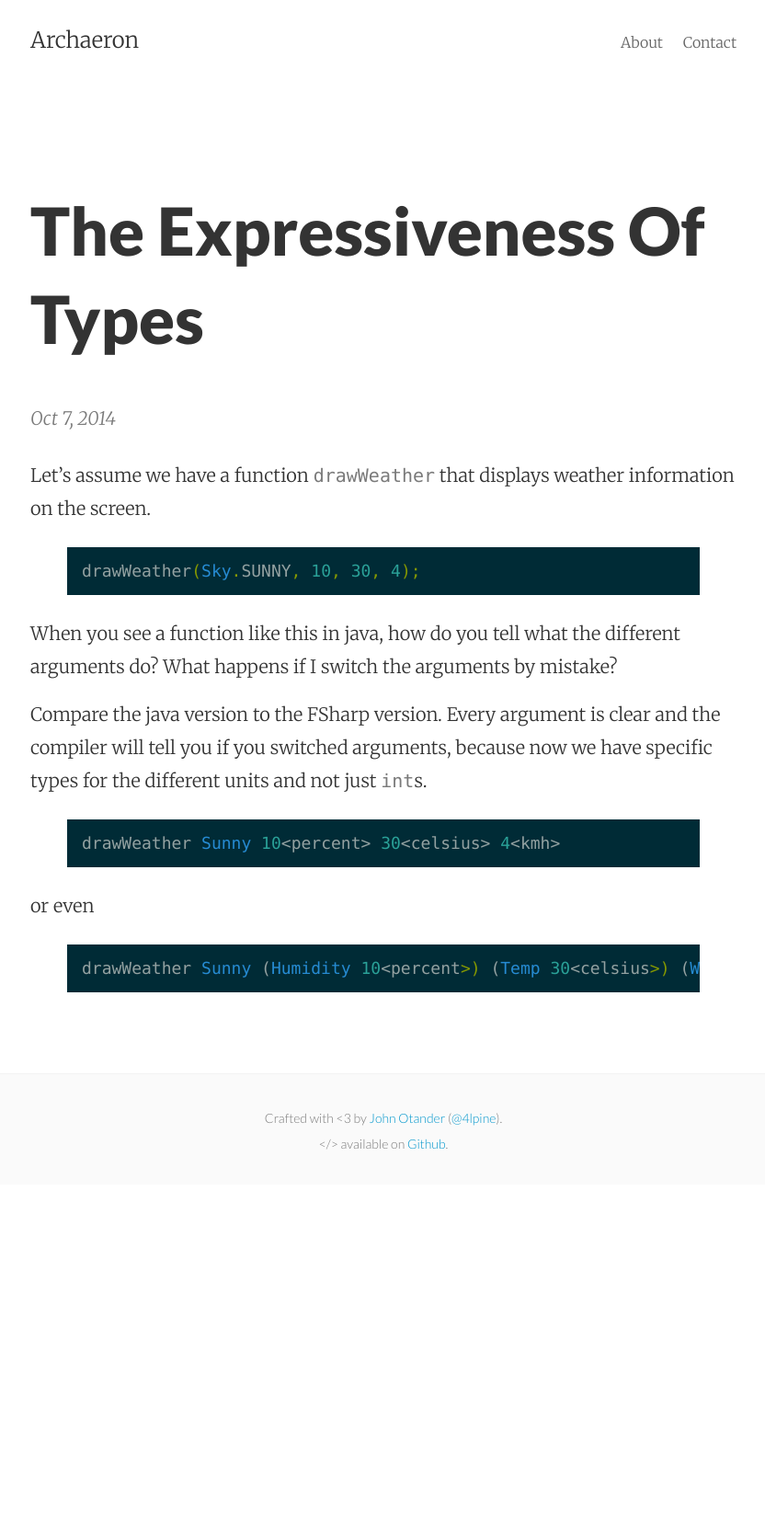
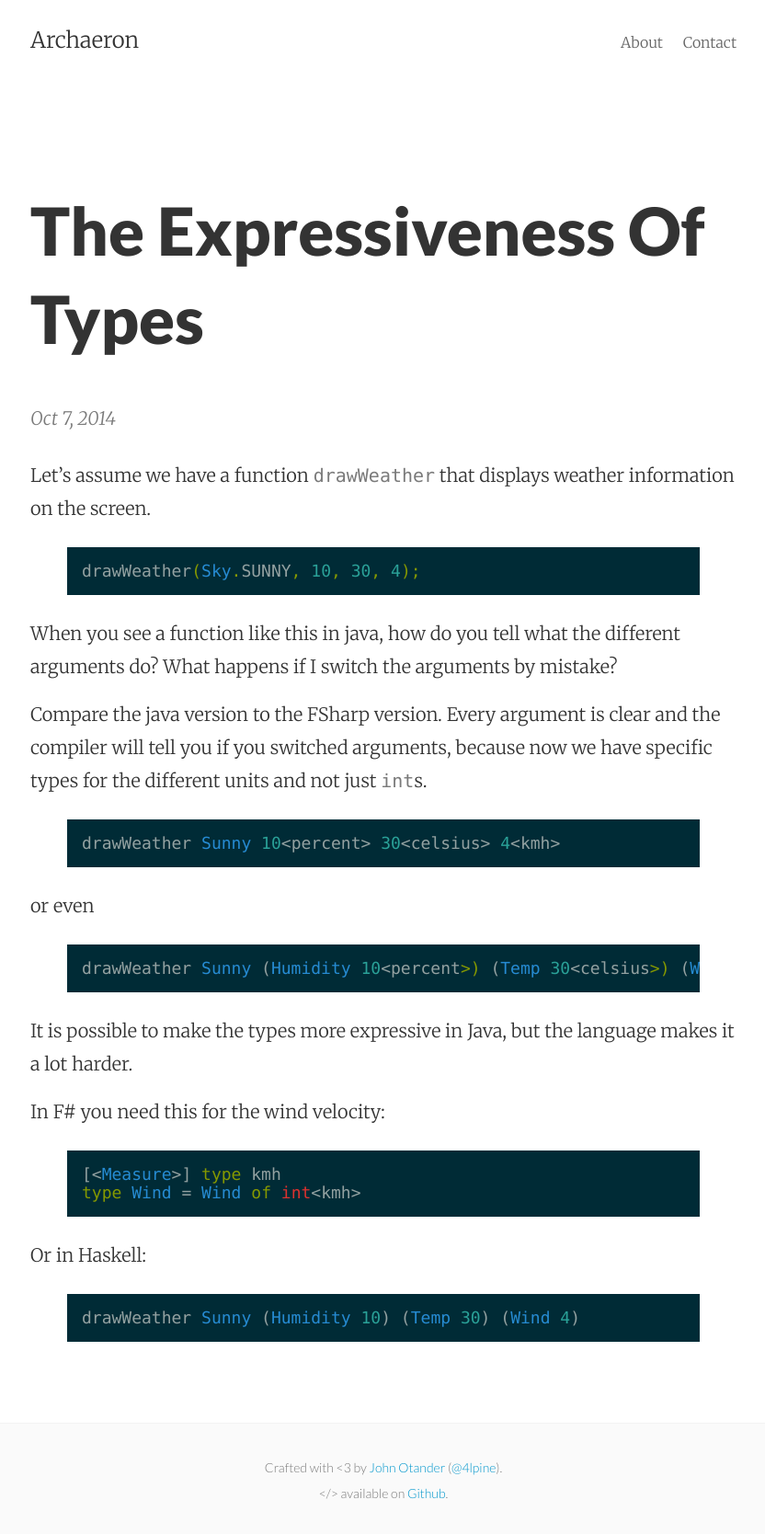
Before and after one commit to archaeron/archaeron.github.io, a Jekyll site: the page built from _posts/2014-10-07-expressive-types.md, in a window 1280 px wide. Shown: the whole page at 92% size, without its empty margins (223-1055 px from the left). Built offline with Jekyll 4.4.1, drawn with Linux system fonts in a browser that asks for light colours; before the commit the page ends 1288 px from its top, so only the background shows below that.

Commit message:
add some haskell code

```diff
--- a/_posts/2014-10-07-expressive-types.md
+++ b/_posts/2014-10-07-expressive-types.md
@@ -27,3 +27,18 @@ or even
 {% highlight fsharp %}
 drawWeather Sunny (Humidity 10<percent>) (Temp 30<celsius>) (Wind 4<kmh>)
 {% endhighlight %}
+
+It is possible to make the types more expressive in Java, but the language makes it a lot harder.
+
+In F# you need this for the wind velocity:
+
+{% highlight fsharp %}
+[<Measure>] type kmh
+type Wind = Wind of int<kmh>
+{% endhighlight %}
+
+Or in Haskell:
+
+{% highlight fsharp %}
+drawWeather Sunny (Humidity 10) (Temp 30) (Wind 4)
+{% endhighlight %}
```
